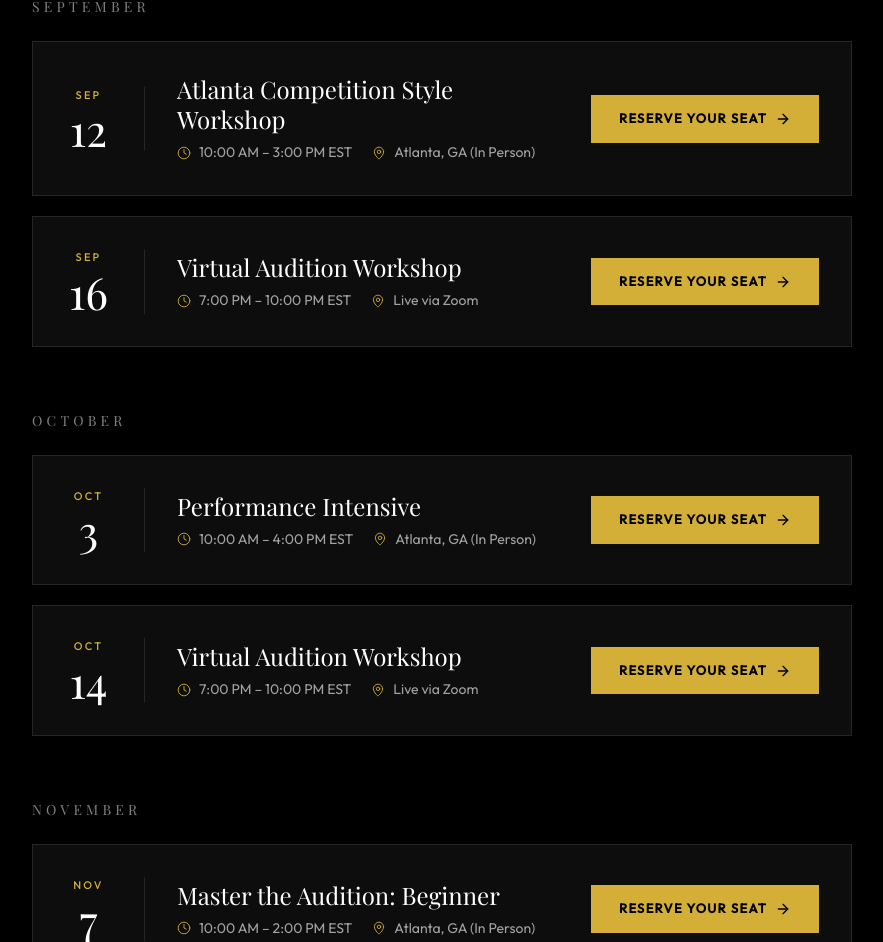
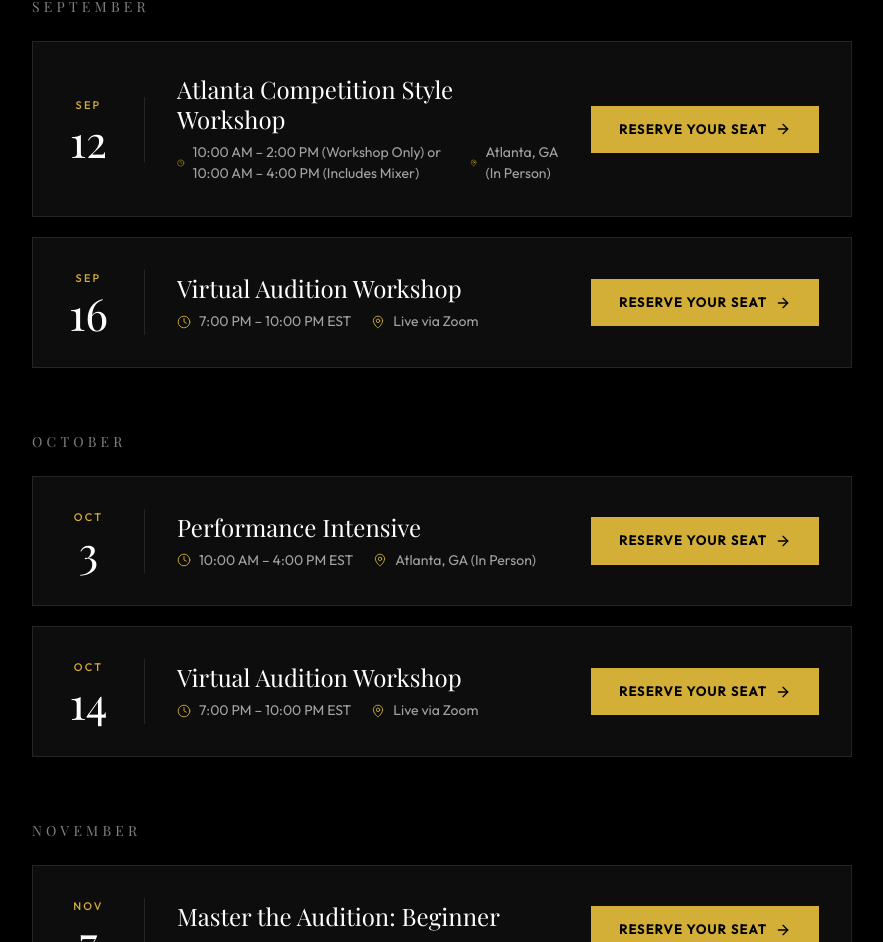
Before and after one commit to Creait-tech/Rad-media-studios, a Next.js app: page /workshops in a window 1280 px wide. Shown: the part 814-1756 px from the top of the page, without its empty margins (198-1081 px from the left). Built offline with nearby package versions, Linux system fonts and the light colour scheme; a web font is replaced by a local one.

Commit message:
fix: clarify Sep 12 workshop time for both ticket tiers
Client set up a Workshop Only ($150, 10am-2pm) and Workshop + Evening
Mixer ($199, 10am-4pm) tier for the Atlanta Competition Style Workshop.
Updates the calendar card to show both time windows instead of a single
generic time range.

```diff
--- a/components/workshop-calendar.tsx
+++ b/components/workshop-calendar.tsx
@@ -57,7 +57,7 @@ const SCHEDULE: MonthGroup[] = [
         month: "SEP",
         day: "12",
         date: "Saturday, September 12",
-        time: "10:00 AM – 3:00 PM EST",
+        time: "10:00 AM – 2:00 PM (Workshop Only) or 10:00 AM – 4:00 PM (Includes Mixer)",
         location: "Atlanta, GA (In Person)",
         href: "https://link.getcreait.com/payment-link/6a6a1291a655fa0b802a6d3a",
       },
```
